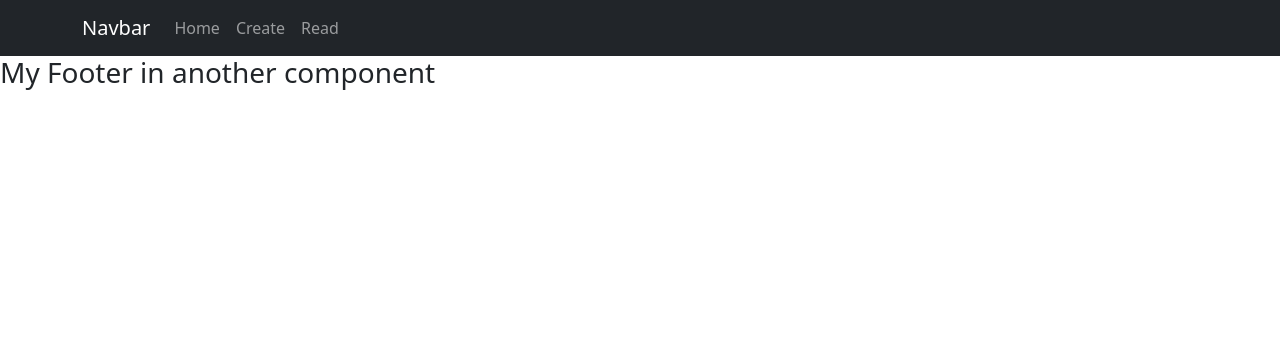
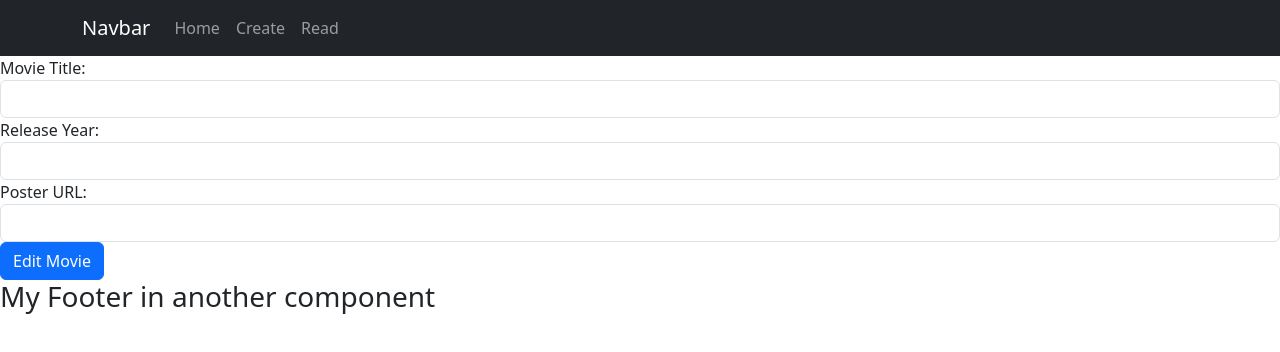
Before and after one commit to JenniferOji/Movie-App, a React (Create React App) app: page /edit/1 in a window 1280 px wide. Shown: the top 352 px of the page. Built offline with nearby package versions, Linux system fonts and the light colour scheme; no server answers.

Commit message:
Lab 8 completed

```diff
--- a/src/App.js
+++ b/src/App.js
@@ -5,6 +5,7 @@ import Footer from './components/Footer';
 import Content from './components/Content';
 import Read from './components/Read';
 import Create from './components/Create';
+import Edit from './components/Edit';
 
 //the footer tag will always show since it outside the route tags
 //using "/" to direct to the desired change
@@ -13,9 +14,14 @@ function App() {
     <Router>
       <NavigationBar />
       <Routes>
-        <Route path="/home" element={<Content />} />
+        <Route path="/home" element={<Content />}/>
         <Route path="/read" element={<Read />} />
-        <Route path="/create" element={<Create />} />
+        <Route path="/create" element={<Create />}/>
+        <Route path='/edit/:id' element={<Edit />}/>
+
+        {/* path='/edit/:id': The :id portion is a URL parameter that represents the unique ID of the movie the user wants to edit. When navigating to this path,
+        React Router will capture the id from the URL and pass it to the Edit component through the useParams hook,
+        allowing the component to fetch and update the correct movie data. */}
       </Routes>
       <Footer></Footer>
 
--- /dev/null
+++ b/src/components/Edit.js
@@ -0,0 +1,77 @@
+
+import React from 'react';
+import { useParams } from 'react-router-dom';
+import { useState, useEffect } from 'react';
+import axios from 'axios';
+import { useNavigate } from "react-router-dom";
+
+//useParams
+export default function Edit(props) {
+  /* This hook is provided by React Router and allows you to access the dynamic parameters of the current route.
+  * In this case, useParams is used to get the id of the movie from the URL, allowing us to retrieve the specific movie data from the database.
+  * This makes it possible to load and edit details for a single, specific movie.*/
+  let { id } = useParams(); //populate id
+  const [title, setTitle] = useState("");
+  const [year, setYear] = useState("");
+  const [poster, setPoster] = useState("");
+  const navigate = useNavigate();
+  /**This hook, also provided by React Router, returns a function that enables navigation to different routes programmatically.
+   * Here, it is used after the user submits the edited movie information.
+   * Once the update is saved, useNavigate is called to redirect the user back to the "read" page where they can view all movies, including the one they just edited. */
+
+//when this ocmponent becomes active it goes off and reads a movie back by its id
+useEffect(() => {
+    axios.get('http://localhost:4000/api/movie/' + id)
+        .then((response) => {
+            setTitle(response.data.title);
+            setYear(response.data.year);
+            setPoster(response.data.poster);
+        })
+        .catch((error) => {
+            console.log(error);
+        });
+}, [id]);
+
+//an event that handles what happens when the button is clicked
+const handleSubmit = (event) => {
+    event.preventDefault();
+    const newMovie = { id, title, year, poster };
+    axios.put('http://localhost:4000/api/movie/' + id, newMovie)
+        .then((res) => {
+            console.log(res.data);
+            navigate('/read');
+        });
+}
+
+//on the handl sumbit event it re submits the update movie information
+return (
+    <div>
+        <form onSubmit={handleSubmit}>
+            <div className="form-group">
+                <label>Movie Title: </label>
+                <input type="text"
+                className="form-control"
+                value={title}
+                onChange={(e) => setTitle(e.target.value)} />
+            </div>
+            <div className="form-group">
+                <label>Release Year: </label>
+                <input type="text"
+                className="form-control"
+                value={year}
+                onChange={(e) => setYear(e.target.value)} />
+            </div>
+            <div className="form-group">
+                <label>Poster URL: </label>
+                <input type="text"
+                className="form-control"
+                value={poster}
+                onChange={(e) => setPoster(e.target.value)} />
+            </div>
+            <div className="form-group">
+                <input type="submit" value="Edit Movie" className="btn btn-primary" />
+            </div>
+        </form>
+    </div>
+);
+}
--- a/src/components/MovieItem.js
+++ b/src/components/MovieItem.js
@@ -1,5 +1,6 @@
 import { useEffect } from "react";
 import Card from 'react-bootstrap/Card';
+import { Link } from "react-router-dom";
 
 const MovieItem = (props) => {
 //displaying the items of the array
@@ -9,11 +10,15 @@ const MovieItem = (props) => {
             <Card>
              <Card.Header>{props.myMovie.title}</Card.Header>
                 <Card.Body>
+                    <blockquote className="blockquote mb-0">
+                    <img src={props.myMovie.poster} width={200} height={200}></img>
+                    <footer>{props.myMovie.year}</footer>
                   {/* <h6>{props.myMovie.Year}</h6> */}
                   {/* <h6>{props.myMovie.Type}</h6> */}
+                  </blockquote>
                 </Card.Body>
+                <Link className="btn btn-primary" to={"/edit/" +props.myMovie._id}>Edit</Link>
             </Card>
-            <img src={props.myMovie.poster}></img>
         </div>
     )
 }
```
Also changed, not shown: 1 other file (tests, documents, lock files or other folders).
